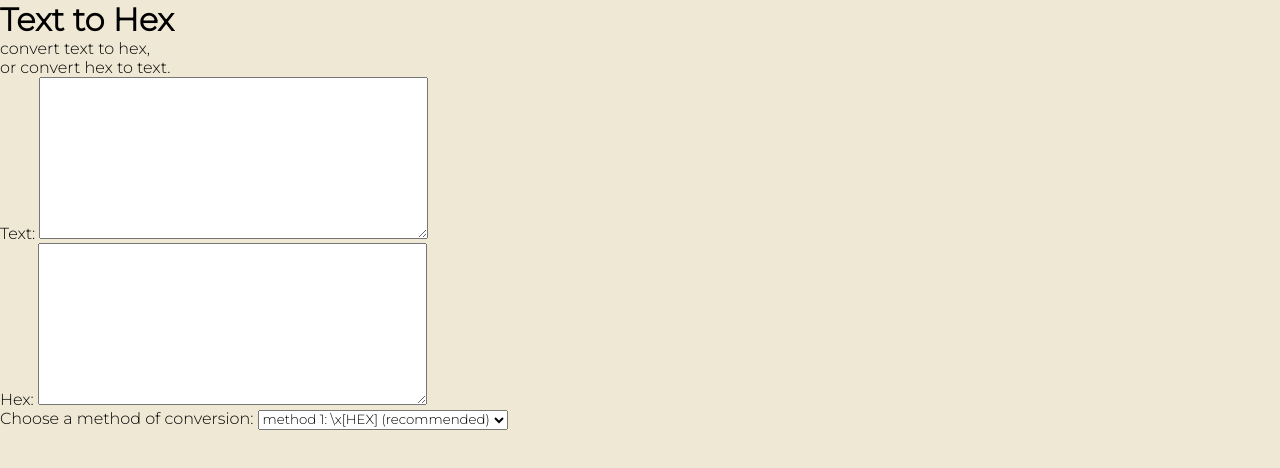
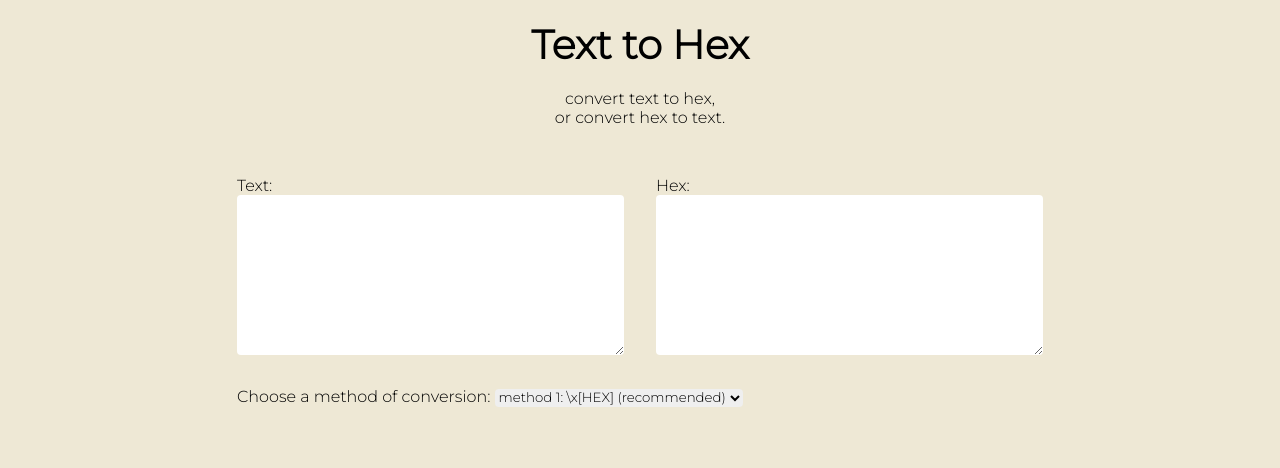
Before and after one commit to RalkeyOfficial/Learning-TypeScript, a website with bundled scripts: page project3-1-text_to_hex/public/index.html in a window 1280 px wide. Built offline with nearby package versions, Linux system fonts and the light colour scheme.

Commit message:
finishing touches (css)

```diff
--- a/project3-1-text_to_hex/public/index.css
+++ b/project3-1-text_to_hex/public/index.css
@@ -16,3 +16,46 @@ body {
   background-color: #eee8d5;
   height: 100%;
 }
+
+header {
+  text-align: center;
+  padding: 20px;
+}
+header > h1 {
+  font-size: 2.5rem;
+  margin-bottom: 20px;
+}
+
+main {
+  position: absolute;
+  top: 20%;
+  left: 50%;
+  transform: translateX(-50%);
+}
+
+.inputs {
+  display: flex;
+  flex-direction: row;
+}
+.inputs > div {
+  display: flex;
+  flex-direction: column;
+  margin: 1em;
+}
+
+textarea {
+  border: 0;
+  outline: 0;
+  border-radius: 4px;
+  resize: vertical;
+}
+
+.method {
+  margin: 1em;
+}
+
+select {
+  border: 0;
+  outline: 0;
+  border-radius: 4px;
+}
--- a/project3-1-text_to_hex/src/index.ts
+++ b/project3-1-text_to_hex/src/index.ts
@@ -112,6 +112,7 @@ function hexDecode(){
 methods.on('change', textEncode)
 
 // check if the hex string is a valid hex string
+// this caused so many headaches...
 function identifyEncoding(string: string): string {
   if (/\\x[0-9a-z][0-9a-z]/i.test(string)) return '1'; // matches for \x00, \x01, \x02, etc.
   else if (/^([0-9a-z][0-9a-z] )/i.test(string)) return '2'; // matches for 00 01 02, etc.
```
